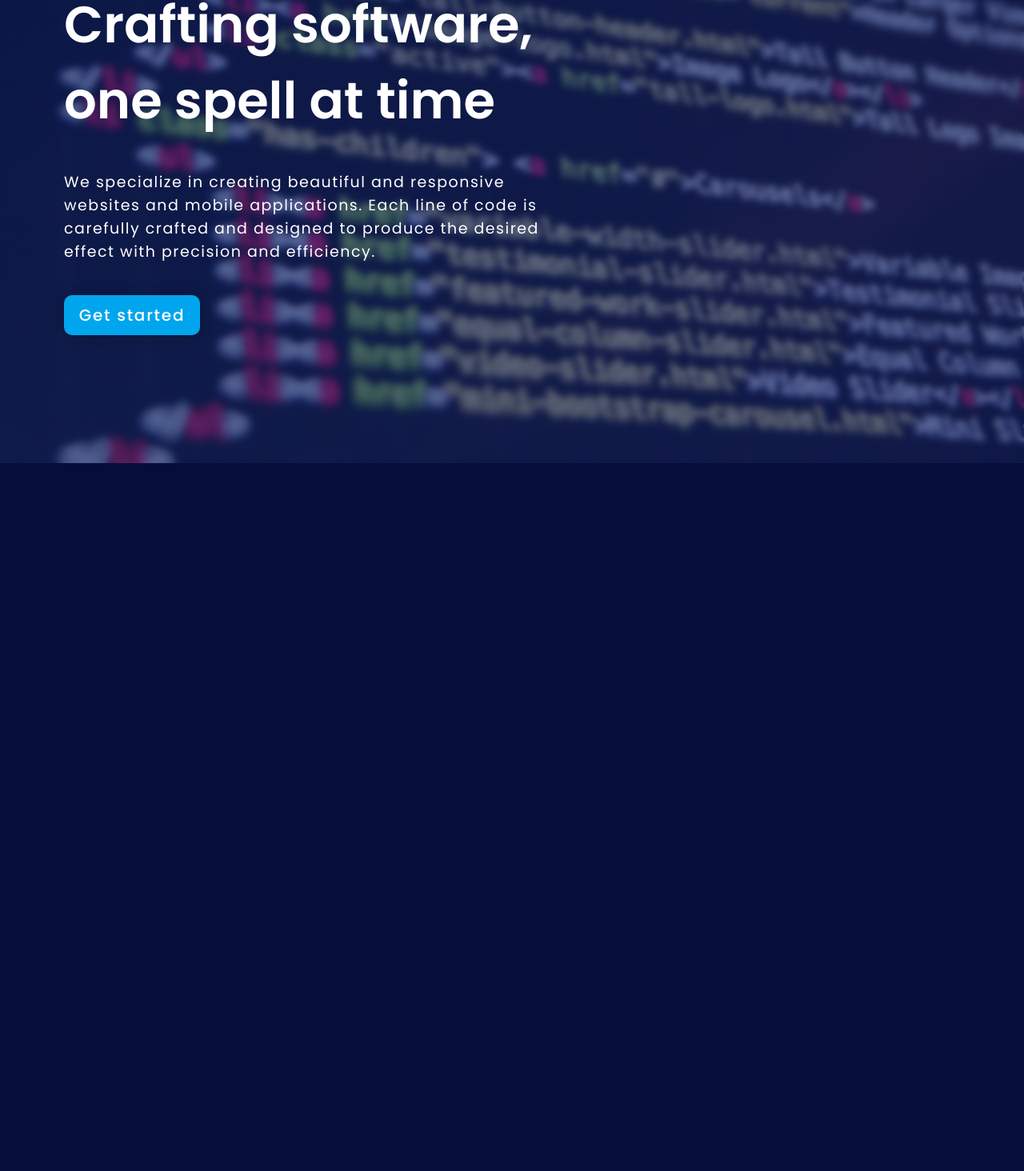
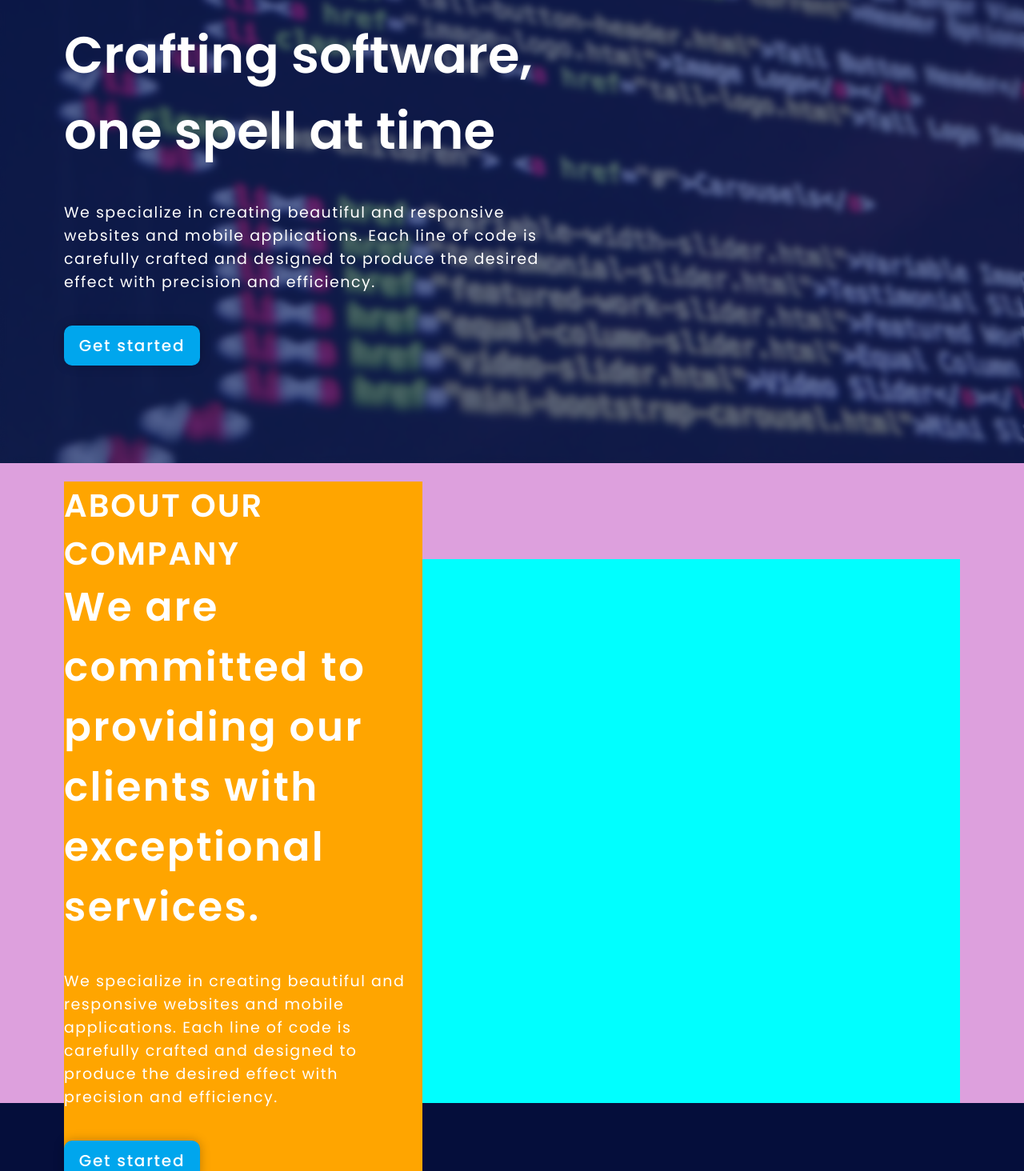
Before and after one commit to ivantrejoc/web-alchemy, a React (Vite) app: page / in a window 1280 px wide. Shown: the part 221-1685 px from the top of the page at 80% size. Before the commit the page ends 800 px from the top, so only its background shows below. Built offline with nearby package versions, Linux system fonts and the light colour scheme.

Commit message:
parallax effect home sections

```diff
--- a/package.json
+++ b/package.json
@@ -14,6 +14,7 @@
     "@emotion/styled": "^11.13.0",
     "@mui/icons-material": "^6.1.4",
     "@mui/material": "^6.1.4",
+    "gsap": "^3.12.5",
     "react": "^18.3.1",
     "react-dom": "^18.3.1",
     "react-router-dom": "^6.27.0"
--- a/src/views/Home.jsx
+++ b/src/views/Home.jsx
@@ -1,25 +1,91 @@
+import { useRef, useLayoutEffect } from "react";
 import { Box, Link, Typography } from "@mui/material";
 import { useTheme } from "@mui/material/styles";
+import gsap from "gsap";
+import { ScrollTrigger } from "gsap/ScrollTrigger";
+gsap.registerPlugin(ScrollTrigger);
 
 const Home = () => {
   const theme = useTheme();
+  const sectionRefs = useRef([]);
+  const backgroundRefs = useRef([]);
+
+  const getRatio = (element) =>
+    window.innerHeight / (window.innerHeight + element.offsetHeight);
+
+  useLayoutEffect(() => {
+    sectionRefs.current.forEach((section, i) => {
+      const bg = backgroundRefs.current[i];
+
+      gsap.fromTo(
+        bg,
+        {
+          backgroundPosition: () =>
+            i === 0
+              ? "50% 0px"
+              : `50% ${-window.innerHeight * getRatio(section)}px`
+        },
+        {
+          backgroundPosition: () =>
+            `50% ${window.innerHeight * (1 - getRatio(section))}px`,
+          ease: "none",
+          scrollTrigger: {
+            trigger: section,
+            start: i === 0 ? "top top" : "top bottom",
+            end: "bottom top",
+            scrub: true,
+            invalidateOnRefresh: true
+          }
+        }
+      );
+    });
+  }, []);
+
   return (
     <Box className="main-body" variant="mainBody">
       <Box
-        className="main-hero"
+        ref={(el) => (sectionRefs.current[0] = el)}
+        clasName="section"
         sx={{
           width: "100%",
           height: "100vh",
           display: "flex",
-          flexDirection: "column",
-          justifyContent: "flex-end",
-          alignItems: "flex-start",
+          alignItems: "center",
+          justifyContent: "flex-start",
           position: "relative",
           paddingLeft: 10,
-          paddingBottom: 20,
+          paddingTop: 15,
+          [theme.breakpoints.down("md")]: {
+            justifyContent: "center",
+            alignItems: "center",
+            paddingLeft: 0,
+            paddingTop: 0
+          },
+          [theme.breakpoints.down("sm")]: {
+            paddingX: 1,
+            paddingTop: 10
+          },
+          [theme.breakpoints.down("xs")]: {
+            justifyContent: "center",
+            alignItems: "flex-start",
+            paddingX: 0
+          }
+        }}
+      >
+        <Box
+          ref={(el) => (backgroundRefs.current[0] = el)}
+          clasName="bg"
+          sx={{
+            position: "absolute",
+            top: 0,
+            left: 0,
+            width: "100%",
+            height: "100%",
+            zIndex: -1,
             backgroundImage: "url('/img/code-1076536_1920.jpg')",
             backgroundSize: "cover",
             backgroundPosition: "center",
+            backgroundRepeat: "no-repeat",
             "&::before": {
               content: '""',
               position: "absolute",
@@ -29,34 +95,11 @@ const Home = () => {
               height: "100%",
               backgroundColor: "rgba(13, 31, 102, 0.65)",
               backdropFilter: "blur(4px)"
-          },
-          [theme.breakpoints.down("md")]: {
-            justifyContent: "center",
-            alignItems: "flex-start",
-            paddingBottom: 0
-          },
-          [theme.breakpoints.down("sm")]: {
-            justifyContent: "center",
-            alignItems: "flex-start",
-            paddingX: 1,
-            paddingY: 0
-          },
-          [theme.breakpoints.down("xs")]: {
-            justifyContent: "center",
-            alignItems: "flex-start",
-            paddingX: 1,
-            paddingY: 0
-          },
-          [theme.breakpoints.down("xxs")]: {
-            justifyContent: "center",
-            alignItems: "flex-start",
-            paddingX: 1,
-            paddingTop: 10
             }
           }}
-      >
+        ></Box>
         <Box
-          className="main-hero-content"
+          className="content"
           sx={{
             display: "flex",
             padding: 0,
@@ -68,7 +111,7 @@ const Home = () => {
               width: "80%"
             },
             [theme.breakpoints.down("sm")]: {
-              width: "100%"
+              width: "90%"
             }
           }}
         >
@@ -120,6 +163,122 @@ const Home = () => {
           </Link>
         </Box>
       </Box>
+      <Box
+        ref={(el) => (sectionRefs.current[1] = el)}
+        clasName="section"
+        sx={{
+          width: "100%",
+          height: "100vh",
+          display: "flex",
+          alignItems: "center",
+          justifyContent: "center",
+          position: "relative"
+        }}
+      >
+        <Box
+          ref={(el) => (backgroundRefs.current[1] = el)}
+          clasName="bg"
+          sx={{
+            position: "absolute",
+            top: 0,
+            left: 0,
+            width: "100%",
+            height: "100%",
+            zIndex: -1,
+            backgroundColor: "plum"
+          }}
+        ></Box>
+        <Box
+          clasName="content"
+          sx={{
+            width: "100%",
+            height: "100%",
+            display: "flex",
+            left: 0,
+            top: 0,
+            paddingX: 10,
+            paddingTop: 15,
+            alignItems: "center",
+            justifyContent: "center",
+            zIndex: 1
+          }}
+        >
+          <Box
+            className="about-hero-container"
+            sx={{
+              backgroundColor: "orange",
+              display: "flex",
+              padding: 0,
+              flexDirection: "column",
+              width: "40%",
+              boxSizing: "border-box",
+              [theme.breakpoints.down("md")]: {
+                width: "80%"
+              },
+              [theme.breakpoints.down("sm")]: {
+                width: "100%"
+              }
+            }}
+          >
+            <Typography variant="h3">ABOUT OUR COMPANY</Typography>
+            <Typography variant="h2">
+              We are committed to providing our clients with exceptional
+              services.
+            </Typography>
+            <Typography
+              variant="text"
+              sx={{
+                marginY: 5
+              }}
+            >
+              We specialize in creating beautiful and responsive websites and
+              mobile applications. Each line of code is carefully crafted and
+              designed to produce the desired effect with precision and
+              efficiency.
+            </Typography>
+            <Link
+              className="linkButton"
+              sx={{
+                width: "10.625rem",
+                height: "3.125rem",
+                display: "flex",
+                justifyContent: "center",
+                alignItems: "center",
+                backgroundColor: "#00A6ED",
+                color: "#FFFFFF",
+                borderRadius: "0.625rem",
+                boxShadow: "0px 0px 12.439px 0px rgba(0, 0, 0, 0.25)",
+                fontFamily: "Poppins",
+                fontSize: "1.25rem",
+                fontStyle: "normal",
+                fontWeight: "500",
+                lineHeight: "normal",
+                letterSpacing: "0.10938rem",
+                textTransform: "none",
+                textDecoration: "none",
+                "&:hover": {
+                  backgroundColor: "#0D1F66"
+                },
+                [theme.breakpoints.down("sm")]: {
+                  width: "8.625rem",
+                  height: "2.125rem",
+                  fontSize: "1rem"
+                }
+              }}
+            >
+              Get started
+            </Link>
+          </Box>
+          <Box
+            className="images-container"
+            sx={{
+              backgroundColor: "cyan",
+              width: "60%",
+              height: "100%"
+            }}
+          ></Box>
+        </Box>
+      </Box>
     </Box>
   );
 };
```
Also changed, not shown: 1 other file (tests, documents, lock files or other folders). Lines whose indentation alone changed are shown as unchanged.
